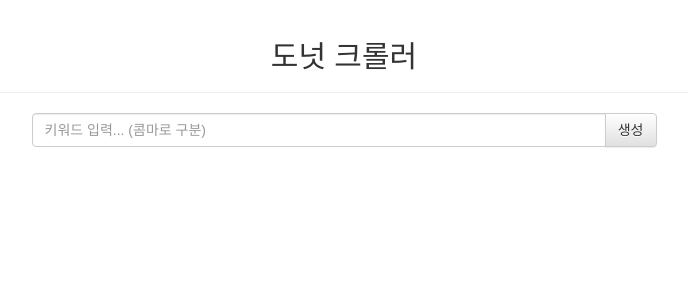
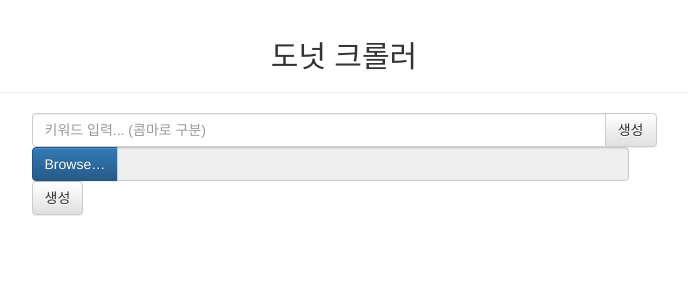
Before and after one commit to sssssqew/donutscrawler, a Django app: page /words/create/ in a window 1280 px wide. Shown: the top 300 px of the page, without its empty margins (296-984 px from the left). Run offline with Django 3.2, Linux system fonts and the light colour scheme; some libraries are stand-ins or nearby versions.

Commit message:
DONUTC-2

```diff
--- a/donutapp/models.py
+++ b/donutapp/models.py
@@ -3,6 +3,7 @@ from __future__ import unicode_literals
 
 from django.db import models
 from django.utils import timezone
+
 
 # Create your models here.
 class Word(models.Model):
@@ -10,6 +11,7 @@ class Word(models.Model):
 	donut = models.CharField(max_length=50,  blank=True, null=True)
 	created_date = models.DateTimeField(blank=True, null=True)
 	updated_date = models.DateTimeField(blank=True, null=True)
+
 
 	def publish(self):
 		self.created_date = timezone.now()
@@ -28,6 +30,7 @@ class Count(models.Model):
 	created_date = models.DateTimeField(blank=True, null=True)
 	updated_date = models.DateTimeField(blank=True, null=True)
 
+
 	def publish(self):
 		self.created_date = timezone.now()
 
--- a/donutapp/templates/donutapp/base.html
+++ b/donutapp/templates/donutapp/base.html
@@ -30,5 +30,8 @@
 
 	{% block content %}
 	{% endblock %}
+
+	{% block script %}
+	{% endblock %}
 </body>
 </html>
--- a/donutapp/templates/donutapp/create.html
+++ b/donutapp/templates/donutapp/create.html
@@ -2,16 +2,53 @@
 
 {% block content %}
 <div class="row">
-    <form action="{% url 'words_store_multi' %}" method="POST" style="margin-bottom:2%">
-        	{% csrf_token %}
+    <form action="{% url 'words_store_single' %}" method="POST" style="margin-bottom:2%">
+      {% csrf_token %}
 	  <div class="col-lg-6 col-lg-offset-3">
 	    <div class="input-group">
-	      <input type="text" class="form-control" name="keywords" placeholder="키워드 입력... (콤마로 구분)">
+	      <input type="text" class="form-control" name="words" placeholder="키워드 입력... (콤마로 구분)">
 	      <span class="input-group-btn">
 	        <button class="btn btn-default" type="submit">생성</button>
 	      </span>
 	    </div>
 	  </div>
     </form>
+
+    <form action="{% url 'words_store_multi' %}" method="post" enctype="multipart/form-data">
+	   	{% csrf_token %}
+		<div class="col-lg-6 col-lg-offset-3">
+		   <div class="input-group" style="float:left;width:95.6%;">
+                <label class="input-group-btn">
+                    <span class="btn btn-primary">
+                        Browse… <input type="file" name="file" id="file" style="display: none;">
+                    </span>
+                </label>
+                <input type="text" id="fname" class="form-control" readonly="">
+            </div>
+		    <input class="btn btn-default" type="submit" value="생성" />
+         </div>
+     </form>
 </div>
 {% endblock %}
+
+{% block script %}
+<script type="text/javascript">
+// show file information
+  $(document).ready( function() {
+      $('#file').on('fileselect', function(event, numFiles, label) {
+          console.log(numFiles);
+          console.log(label);
+      });
+      // show file name
+      $(document).on('change', '#file', function() {
+          var input = $(this),
+              numFiles = input.get(0).files ? input.get(0).files.length : 1,
+              label = input.val().replace(/\\/g, '/').replace(/.*\//, '');
+          input.trigger('fileselect', [numFiles, label]);
+          console.log('sylee');
+          $('#fname').val(label);
+      });
+    });
+
+</script>
+{% endblock %}
--- a/donutapp/words.py
+++ b/donutapp/words.py
@@ -3,15 +3,51 @@ from __future__ import unicode_literals
 
 from django.shortcuts import render
 from django.http import HttpResponse, HttpResponseRedirect
+from .models import Word
+
+import csv
+
+# ------------------------------------------------------------------------------------
+def delete_spaces(words):
+	w_list = []
+	words = words.split(',')
+	for word in words:
+		w_list.append(word.strip())
+	return w_list
+#-------------------------------------------------------------------------------------
+def save_model(words):
+	for word in words:
+		try:
+			word_model = Word.objects.get(value=word)
+		except:
+			word_model = Word(value=word)
+			word_model.publish()
+			word_model.save()
+#-------------------------------------------------------------------------------------
 
 # Create your views here.
 def create(request):
 	return render(request, "donutapp/create.html")
 
 def store_single(request):
+	words = request.POST.get('words')
+	words = delete_spaces(words)
+	print words
+	save_model(words)
+
 	return HttpResponse("store single")
 
 def store_multi(request):
+	if 'file' in request.FILES:
+		words = []
+		file = request.FILES['file']
+		csvReader = csv.reader(file)
+
+		for line in csvReader:
+			words.append(line[0].decode('euc-kr'))
+
+	save_model(words)
+
 	return HttpResponse("store multi")
 
 def show(request, value):
```
